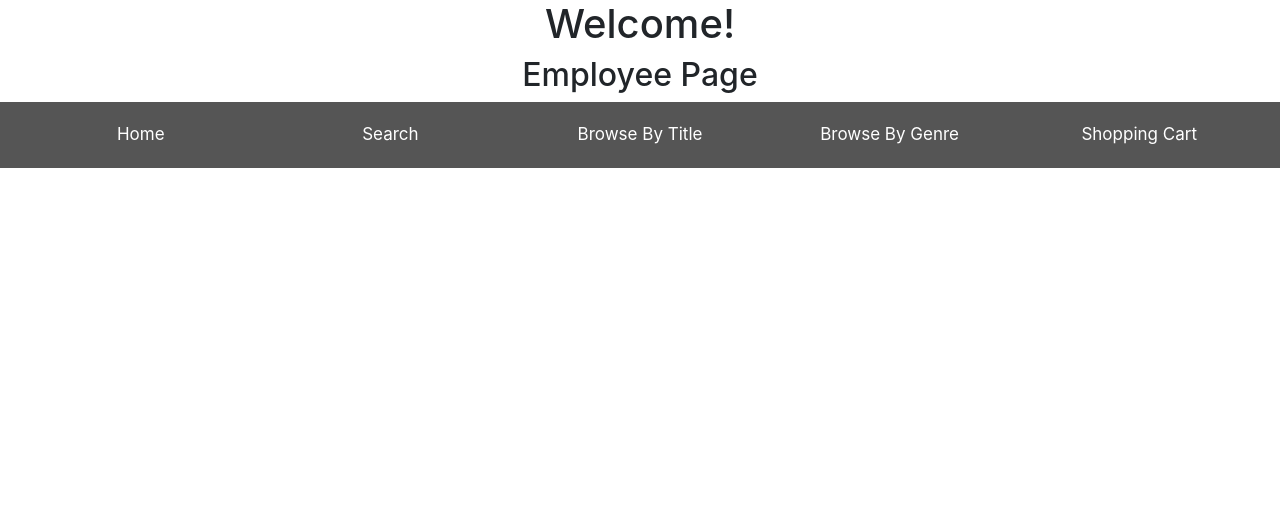
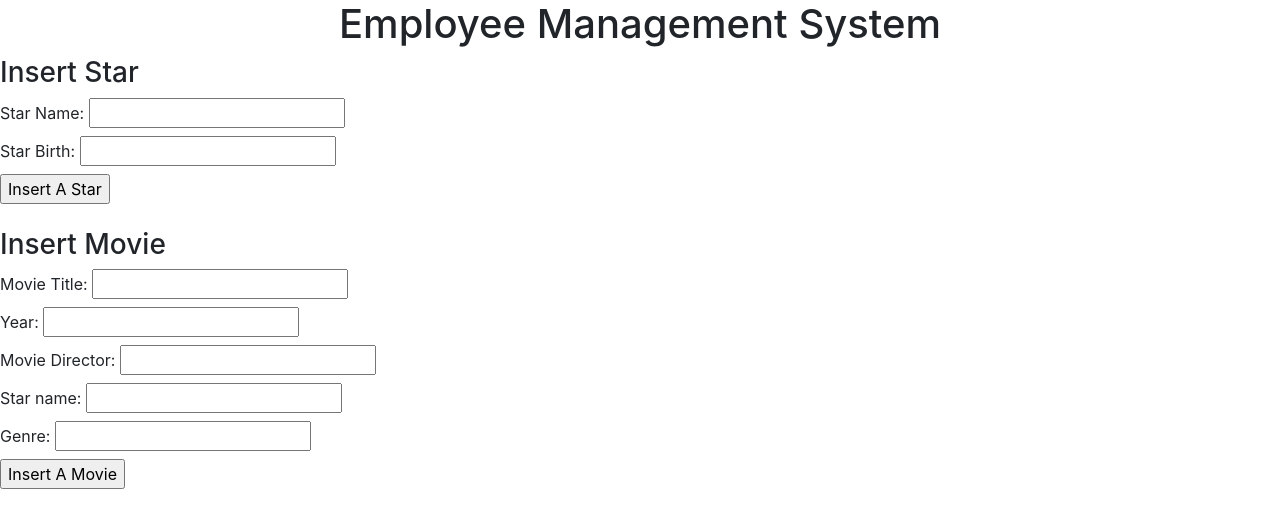
Before and after one commit to haininz/Fabflix, a plain HTML site: page WebContent/dashboard.html in a window 1280 px wide. Drawn offline with nearby package versions, Linux system fonts and the light colour scheme.

Commit message:
insert part

```diff
--- a/WebContent/dashboard.html
+++ b/WebContent/dashboard.html
@@ -46,17 +46,27 @@
 <body>
 
 
-<h1 align="center">Welcome!</h1>
-<h2 align="center"> Employee Page </h2>
-<div class="navbar">
-    <a href="index.html">Home</a>
-    <a href="searchForm.html">Search</a>
-    <a href="browseByTitle.html">Browse By Title</a>
-    <a href="browseByGenre.html">Browse By Genre</a>
-    <a href="cart.html?show=true">Shopping Cart</a></li>
-</div>
+<h1 align="center">Employee Management System</h1>
 
 
+<form id="insertStar_form" METHOD="GET" action="form">
+    <h3>Insert Star</h3>
+    Star Name: <label><input TYPE="TEXT" name="star_name"></label><br>
+    Star Birth: <label><input TYPE="TEXT" name="star_birth"></label><br>
+    <input id = "saveStar_button" TYPE="SUBMIT" VALUE="Insert A Star">
+</form>
+
+<br>
+
+<form id="insertMoive_form" METHOD="GET" action="form">
+    <h3>Insert Movie</h3>
+    Movie Title: <label><input TYPE="TEXT" name="movie_title"></label><br>
+    Year: <label><input TYPE="TEXT" name="movie_year"></label><br>
+    Movie Director: <label><input TYPE="TEXT" name="movie_director"></label><br>
+    Star name: <label><input TYPE="TEXT" name="star_name"></label><br>
+    Genre: <label><input TYPE="TEXT" name="genre"></label><br>
+    <input id = "saveMovie_button" TYPE="SUBMIT" VALUE="Insert A Movie">
+</form>
 
 </body>
 </html>
```
